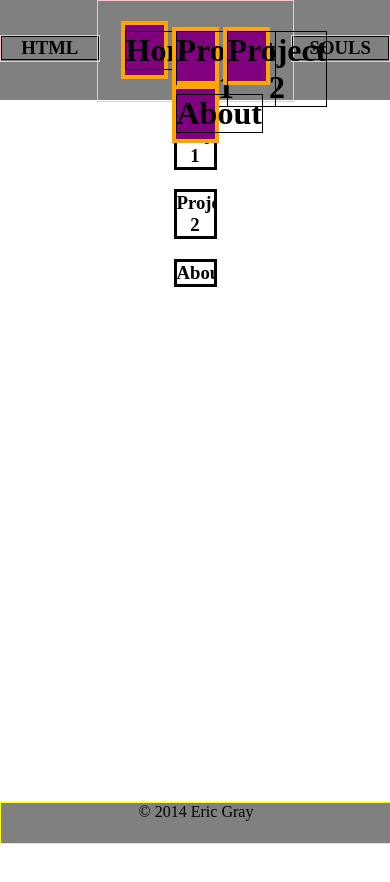
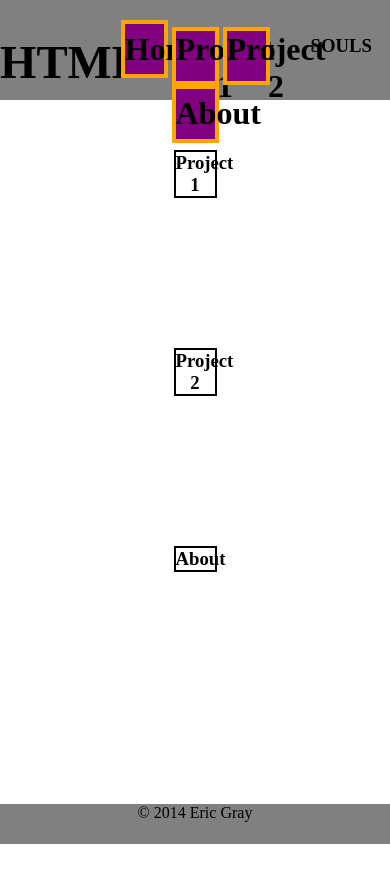
Before and after one commit to elisidan/htmlsouls, a plain HTML site: page index.html in a window 390 px wide. Before the commit the page ends 844 px from the top, so only its background shows below. Drawn offline with Linux system fonts and the light colour scheme.

Commit message:
added a media line, work to make this look good on mobile

```diff
--- a/souls.scss
+++ b/souls.scss
@@ -5,7 +5,8 @@ html, body {
 
 
 #toolbar {
-	position: relative;
+	position: fixed;
+	top: 0;
 	height: 10%;
 	width: 100%;
 	background: gray;
@@ -14,13 +15,13 @@ html, body {
 }
 
 .html {
+	font-size: 250%;
 	position: relative;
 	height: 25%;
 	width: 25%;
 	top: 35%;
 	margin: auto auto;
-	border: 1px solid pink;
-	float: left;
+		float: left;
 }
 
 .souls {
@@ -29,14 +30,12 @@ html, body {
 	width: 25%;
 	top: 35%;
 	margin: auto auto;
-	border: 1px solid pink;
-	float: right;
+		float: right;
 }
 
 .container {
 	text-align: center;
 	position: relative;
-	border: 1px solid pink;
 	height: 100%;
 	width: 50%;
 	margin: 0 auto;
@@ -55,7 +54,6 @@ html, body {
 
 .menutext {
 	margin: auto auto;
-	border: 1px solid black;
 	text-align: center;
 	vertical-align: middle;
 	a {
@@ -67,8 +65,7 @@ html, body {
 .main {
 	border: 2px solid black;
 	width: 10%;
-	margin: 5% auto;
-	overflow: hidden;
+	margin: 150px auto;
 }
 
 #footer {
@@ -78,5 +75,12 @@ html, body {
 	bottom: 0;
 	position: fixed;
 	background: gray;
-	border: 1px solid yellow;
 }
+
+@media screen and (min-device-width: 320px) and (max-device-width: 480px) {
+
+html, body {
+	height: 100%; width: 100%; margin: 0; padding: 0;
+	}
+
+}
```
Also changed, not shown: souls.css, 1 other file.
